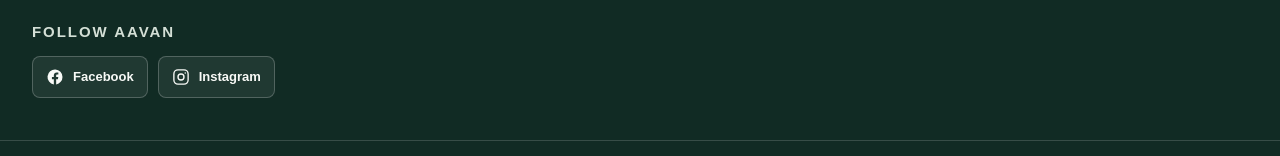
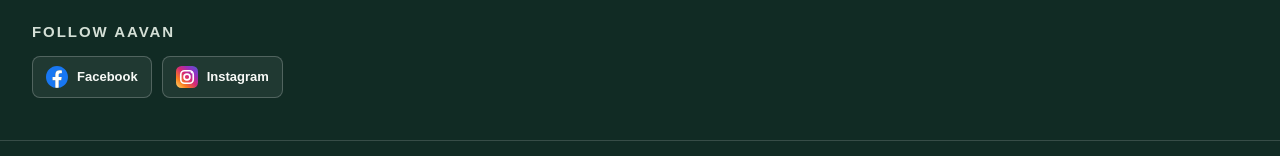
Before and after one commit to aavanorg/aavanorg.github.io, a plain HTML site: page index.html in a window 1280 px wide. Shown: the part 4444-4600 px from the top of the page. Drawn offline with nearby package versions, Linux system fonts and the light colour scheme; no server answers.

Commit message:
Replace social media SVG icons in footer
Updated SVG icons for Facebook and Instagram in the footer.

```diff
--- a/index.html
+++ b/index.html
@@ -1125,6 +1125,10 @@
       color: #fff7dc; background: rgba(255,255,255,.12); border-color: #f6d999;
     }
     .aavan-homepage .aavan-social-link:focus-visible { outline: 3px solid #f6d999; outline-offset: 3px; }
+    /* Recognizable official-colour brand marks; all other footer styles stay intact. */
+    .aavan-homepage .aavan-social-link svg.aavan-brand-icon {
+      width: 22px; height: 22px; flex: 0 0 22px;
+    }
     @media (max-width: 380px) {
       .aavan-homepage .aavan-social-links { gap: 8px; }
       .aavan-homepage .aavan-social-link { padding-inline: 10px; }
@@ -1639,11 +1643,11 @@
           <p class="aavan-social-label">Follow AAVAN</p>
           <div class="aavan-social-links">
             <a class="aavan-social-link" href="https://www.facebook.com/share/19DdZ9LkJz/?mibextid=wwXIfr" target="_blank" rel="noopener noreferrer" aria-label="AAVAN on Facebook (opens in a new tab)">
-              <svg viewBox="0 0 24 24" aria-hidden="true" focusable="false" fill="currentColor"><path d="M22 12a10 10 0 1 0-11.56 9.88V14.9H7.9V12h2.54V9.8c0-2.52 1.5-3.91 3.78-3.91 1.09 0 2.24.2 2.24.2v2.46H15.2c-1.25 0-1.64.78-1.64 1.58V12h2.8l-.45 2.9h-2.35v6.98A10 10 0 0 0 22 12Z"/></svg>
+              <svg class="aavan-brand-icon aavan-brand-icon--facebook" viewBox="0 0 256 256" role="presentation" aria-hidden="true" focusable="false" xmlns="http://www.w3.org/2000/svg"><path d="M256,128 C256,57.3075 198.6925,0 128,0 C57.3075,0 0,57.3075 0,128 C0,191.8885 46.80775,244.8425 108,254.445 L108,165 L75.5,165 L75.5,128 L108,128 L108,99.8 C108,67.72 127.1095,50 156.3475,50 C170.35175,50 185,52.5 185,52.5 L185,84 L168.8595,84 C152.95875,84 148,93.86675 148,103.98925 L148,128 L183.5,128 L177.825,165 L148,165 L148,254.445 C209.19225,244.8425 256,191.8885 256,128" fill="#1877F2"/><path d="M177.825,165 L183.5,128 L148,128 L148,103.98925 C148,93.86675 152.95875,84 168.8595,84 L185,84 L185,52.5 C185,52.5 170.35175,50 156.3475,50 C127.1095,50 108,67.72 108,99.8 L108,128 L75.5,128 L75.5,165 L108,165 L108,254.445 C114.51675,255.4675 121.196,256 128,256 C134.804,256 141.48325,255.4675 148,254.445 L148,165 L177.825,165" fill="#FFFFFF"/></svg>
               <span>Facebook</span>
             </a>
             <a class="aavan-social-link" href="https://www.instagram.com/aavan_insta/" target="_blank" rel="noopener noreferrer" aria-label="AAVAN on Instagram (opens in a new tab)">
-              <svg viewBox="0 0 24 24" aria-hidden="true" focusable="false" fill="none" stroke="currentColor" stroke-width="1.8" stroke-linecap="round" stroke-linejoin="round"><rect x="2.5" y="2.5" width="19" height="19" rx="5.5"/><circle cx="12" cy="12" r="4"/><circle cx="17.7" cy="6.5" r="1" fill="currentColor" stroke="none"/></svg>
+              <svg class="aavan-brand-icon aavan-brand-icon--instagram" viewBox="0 0 24 24" role="presentation" aria-hidden="true" focusable="false" xmlns="http://www.w3.org/2000/svg"><defs><linearGradient id="aavan-ig-gradient" x1="0" y1="1" x2="1" y2="0"><stop offset="0%" stop-color="#FEDA75"/><stop offset="25%" stop-color="#FA7E1E"/><stop offset="52%" stop-color="#D62976"/><stop offset="74%" stop-color="#962FBF"/><stop offset="100%" stop-color="#4F5BD5"/></linearGradient></defs><rect width="24" height="24" rx="6" fill="url(#aavan-ig-gradient)"/><rect x="5.2" y="5.2" width="13.6" height="13.6" rx="4.1" stroke="#FFFFFF" stroke-width="1.8" fill="none"/><circle cx="12" cy="12" r="3.2" stroke="#FFFFFF" stroke-width="1.8" fill="none"/><circle cx="17.1" cy="6.9" r="1.15" fill="#FFFFFF"/></svg>
               <span>Instagram</span>
             </a>
           </div>
```
